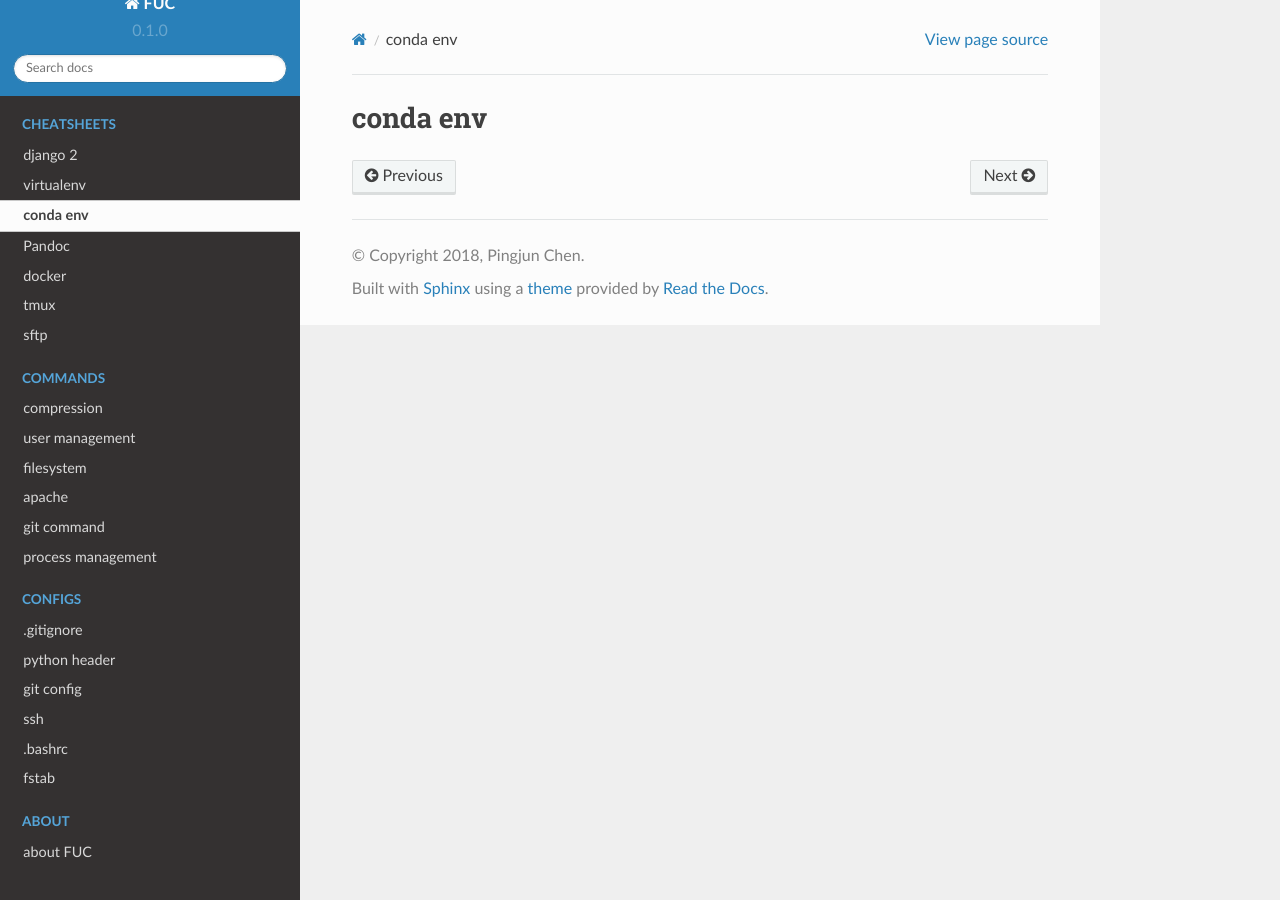
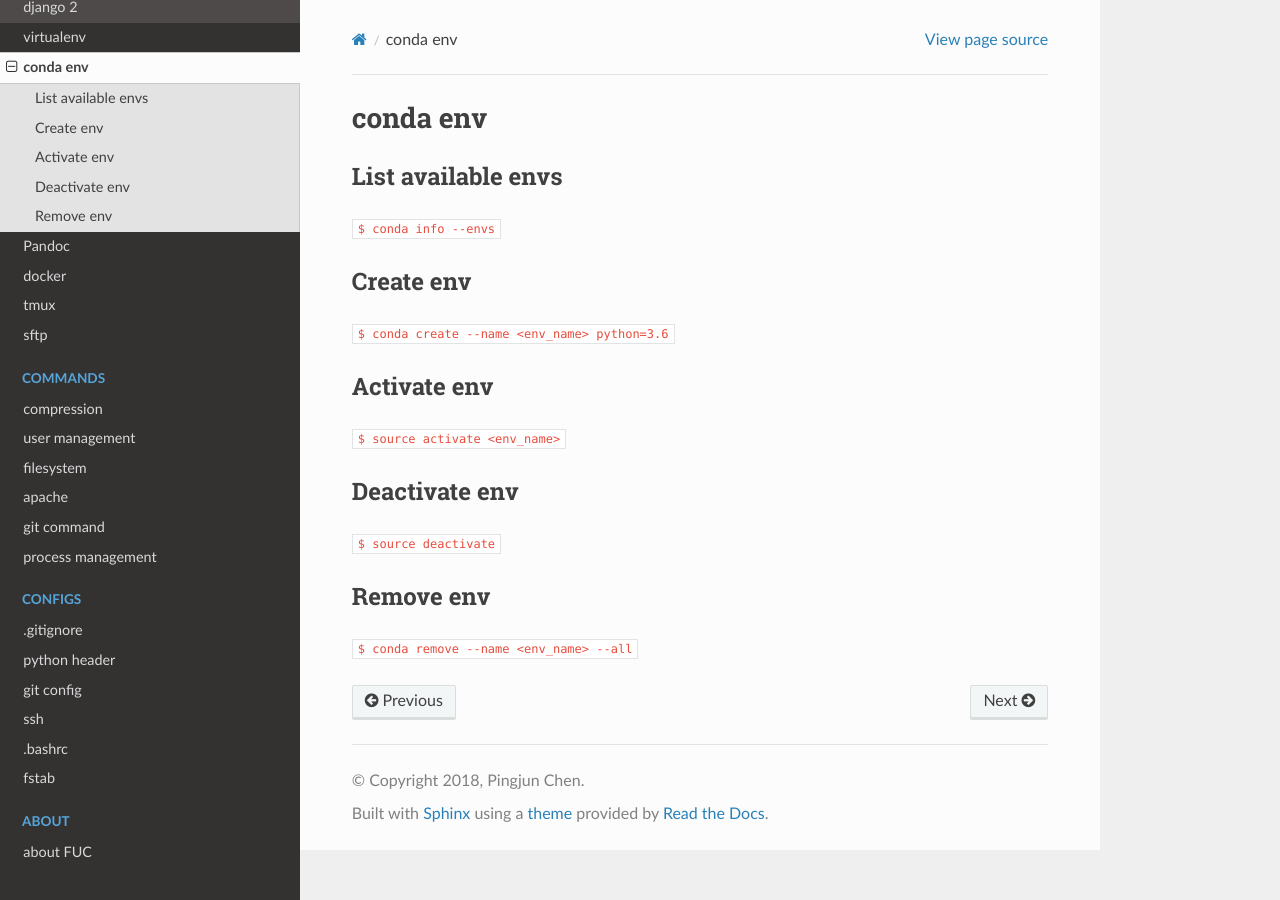
Before and after one commit to PingjunChen/FUC, a Sphinx documentation site: the page built from docs/conda_env.rst, in a window 1280 px wide. Built offline with Sphinx 7.4.7 and the Read the Docs theme 2.0.0, drawn with Linux system fonts in a browser that asks for light colours.

Commit message:
add conda env

```diff
--- a/docs/conda_env.rst
+++ b/docs/conda_env.rst
@@ -1,2 +1,27 @@
 conda env
 ========
+
+List available envs
+--------
+
+:code:`$ conda info --envs`
+
+Create env
+--------
+
+:code:`$ conda create --name <env_name> python=3.6`
+
+Activate env
+--------
+
+:code:`$ source activate <env_name>`
+
+Deactivate env
+--------
+
+:code:`$ source deactivate`
+
+Remove env
+--------
+
+:code:`$ conda remove --name <env_name> --all`
```
